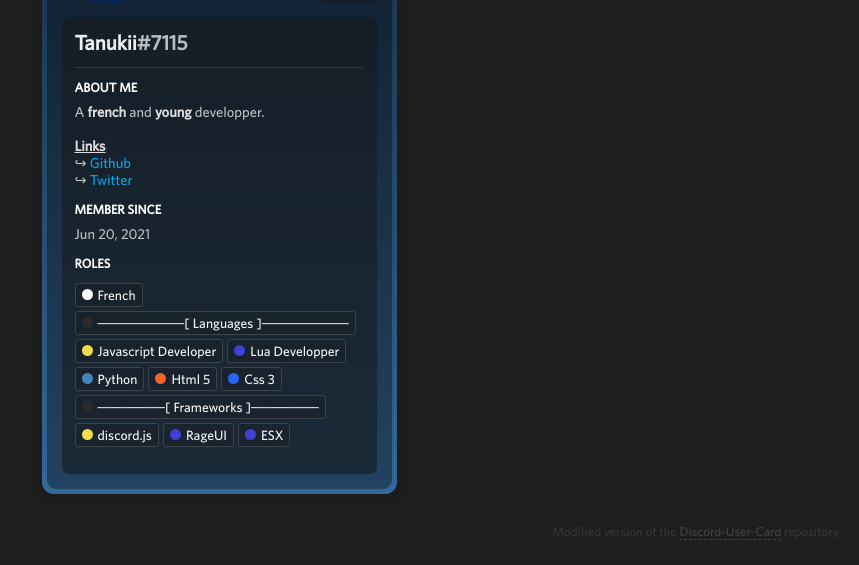
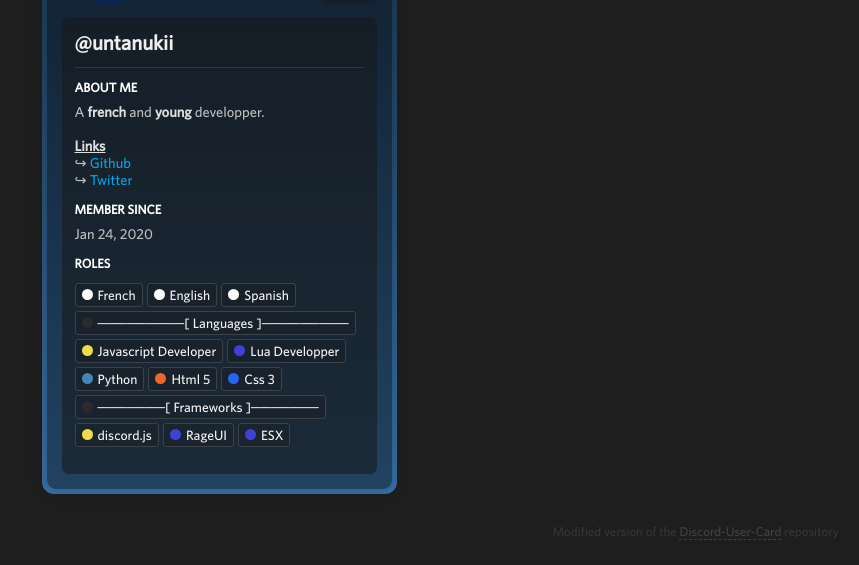
Before and after one commit to UnTanukii/tanukii.github.io, a plain HTML site: page index.html in a window 1280 px wide. Shown: the part 235-800 px from the top of the page, without its empty margins (421-1280 px from the left). Drawn offline with Linux system fonts and the light colour scheme.

Commit message:
Update index.html

```diff
--- a/index.html
+++ b/index.html
@@ -35,7 +35,7 @@
           </div>
           <div class="profile-body">
             <div class="username">
-              Tanukii<span>#7115</span>
+               @untanukii
             </div>
             <hr />
             <div class="basic-infos">
@@ -50,7 +50,7 @@ A <b>french</b> and <b>young</b> developper.<br>
             </div>
             <div class="basic-infos">
               <div class="category-title">Member Since</div>
-              <p>Jun 20, 2021</p>
+              <p>Jan 24, 2020</p>
             </div>
             <div class="roles">
               <div class="category-title">Roles</div>
@@ -58,6 +58,14 @@ A <b>french</b> and <b>young</b> developper.<br>
                 <div class="role">
                   <div class="role-color" style="background: #ffffff"></div>
                   <p>French</p>
+                </div>
+                <div class="role">
+                  <div class="role-color" style="background: #ffffff"></div>
+                  <p>English</p>
+                </div>
+                <div class="role">
+                  <div class="role-color" style="background: #ffffff"></div>
+                  <p>Spanish</p>
                 </div>
                 <div class="role">
                   <div class="role-color" style="background: #292b2f"></div>
```
